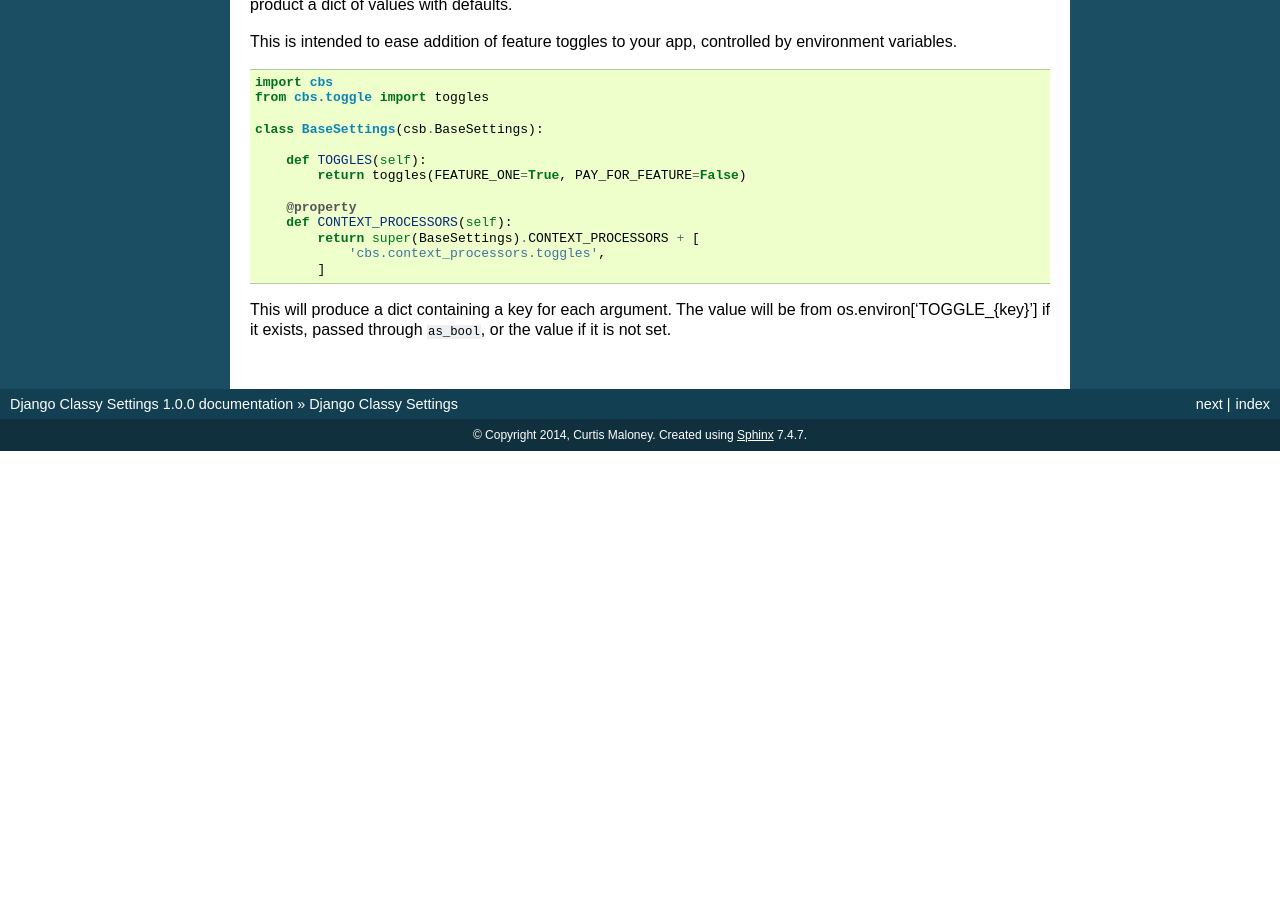
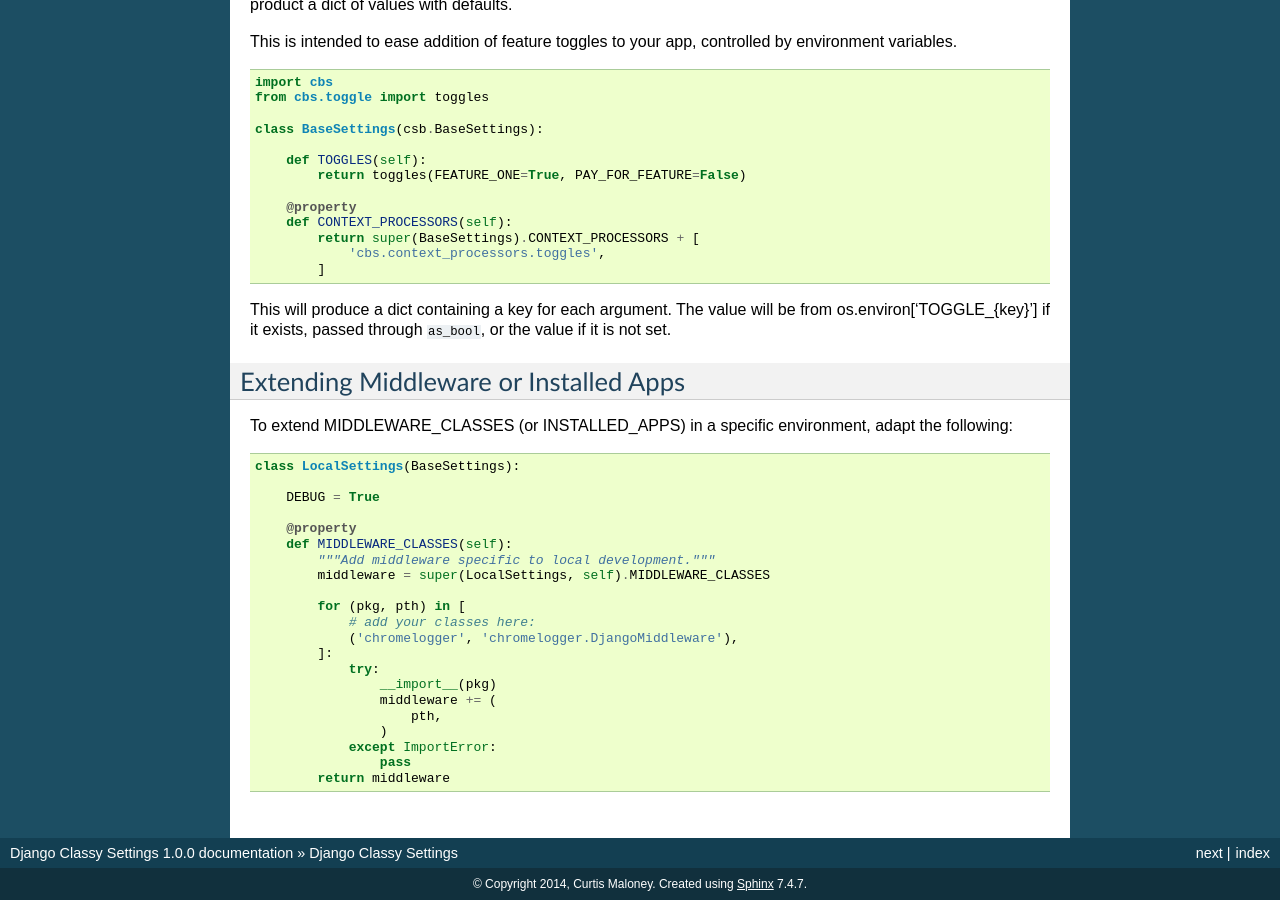
Before and after one commit to funkybob/django-classy-settings, a Sphinx documentation site: the page built from docs/index.rst, in a window 1280 px wide and 900 px high, scrolled down 2716 px. Built offline with Sphinx 7.4.7, drawn with Linux system fonts in a browser that asks for light colours; before the commit the page ends 3167 px from its top, so only the background shows below that; some of the changed text lies outside the part shown.

Commit message:
Add an example of extending MIDDLEWARE_CLASSES

```diff
--- a/docs/index.rst
+++ b/docs/index.rst
@@ -193,3 +193,33 @@
 This will produce a dict containing a key for each argument.  The value will be
 from os.environ['TOGGLE_{key}'] if it exists, passed through ``as_bool``, or
 the value if it is not set.
+
+
+Extending Middleware or Installed Apps
+--------------------------------------
+
+To extend MIDDLEWARE_CLASSES (or INSTALLED_APPS) in a specific environment, adapt the following:
+
+.. code-block:: python
+
+   class LocalSettings(BaseSettings):
+
+       DEBUG = True
+
+       @property
+       def MIDDLEWARE_CLASSES(self):
+           """Add middleware specific to local development."""
+           middleware = super(LocalSettings, self).MIDDLEWARE_CLASSES
+
+           for (pkg, pth) in [
+               # add your classes here:
+               ('chromelogger', 'chromelogger.DjangoMiddleware'),
+           ]:
+               try:
+                   __import__(pkg)
+                   middleware += (
+                       pth,
+                   )
+               except ImportError:
+                   pass
+           return middleware
```
